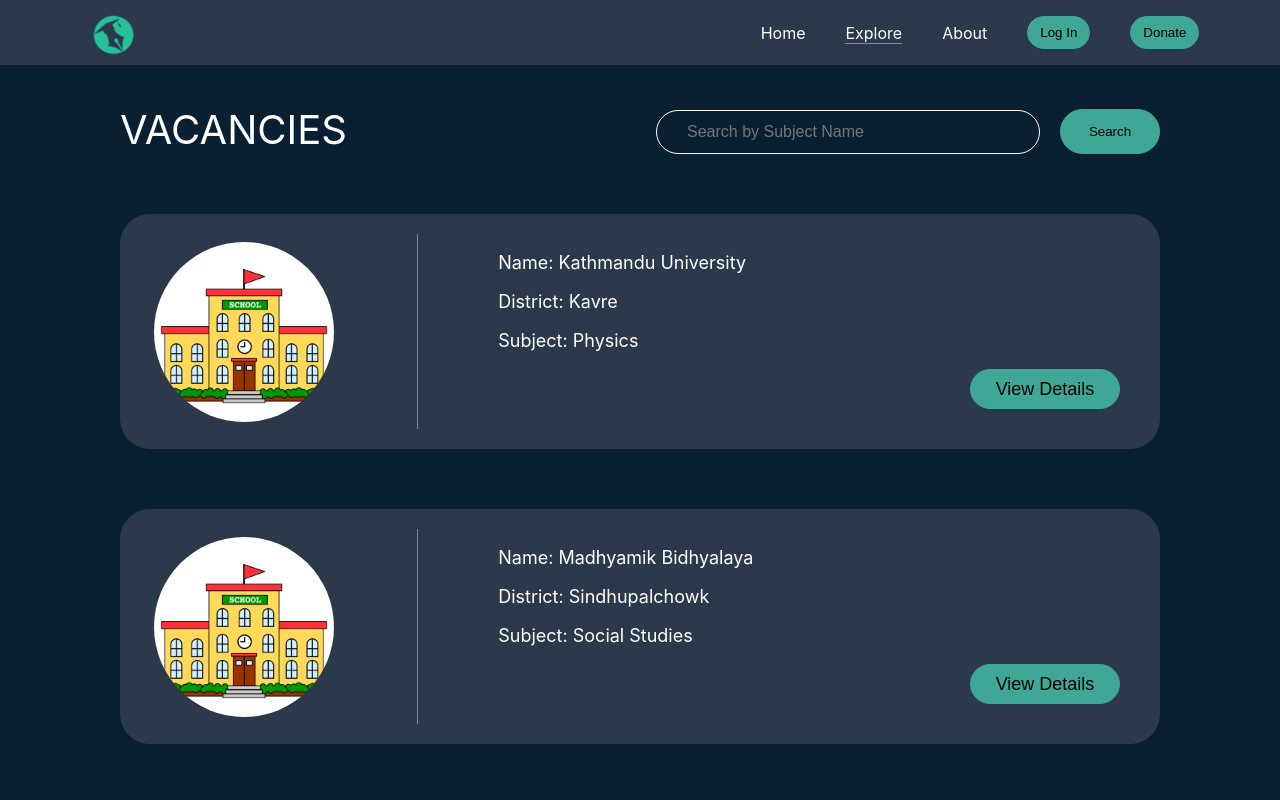
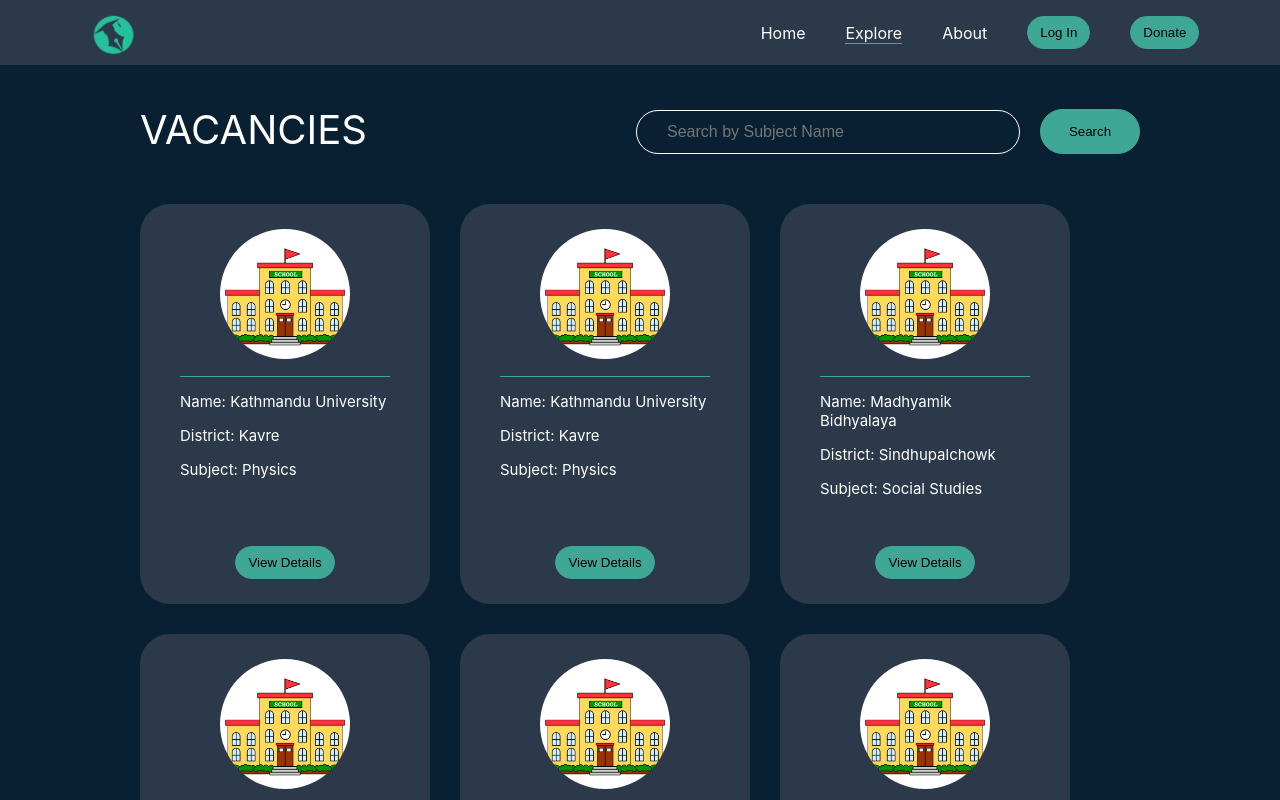
Before and after one commit to manidumaru/Call-for-Tutor, a React (Create React App) app in the folder project/: page /explore in a window 1280 px wide. Shown: the top 800 px of the page. Built offline with nearby package versions, Linux system fonts and the light colour scheme.

Commit message:
changes to explore

```diff
--- a/project/src/components/Explore/Explore.css
+++ b/project/src/components/Explore/Explore.css
@@ -1,5 +1,5 @@
 .explore-main {
-    margin:40px 120px 30px 120px;
+    margin:40px 90px 30px 140px;
     color:white;
 }
 
@@ -16,6 +16,7 @@
 .search-bar {
     flex:1;
     display:flex;
+    margin-right:50px;
     justify-content: flex-end;
     align-items: flex-end;
 }
@@ -37,3 +38,8 @@
     border-radius:50px;
     margin-left: 20px;
 }
+
+.vacancy-enclosure {
+    display:flex;
+    flex-wrap: wrap;
+}
--- a/project/src/components/Explore/Explore.js
+++ b/project/src/components/Explore/Explore.js
@@ -34,9 +34,16 @@ function Explore() {
           </div>
         </div>
       </div>
-      <VacancyCard vacancy={vacancies[0]}></VacancyCard>
-      <VacancyCard vacancy={vacancies[1]}></VacancyCard>
-      <VacancyCard vacancy={vacancies[2]}></VacancyCard>
+      <div className="vacancy-enclosure">
+        <VacancyCard vacancy={vacancies[0]}></VacancyCard>
+        <VacancyCard vacancy={vacancies[0]}></VacancyCard>
+        <VacancyCard vacancy={vacancies[1]}></VacancyCard>
+        <VacancyCard vacancy={vacancies[1]}></VacancyCard>
+        <VacancyCard vacancy={vacancies[1]}></VacancyCard>
+        <VacancyCard vacancy={vacancies[1]}></VacancyCard>
+        <VacancyCard vacancy={vacancies[1]}></VacancyCard>
+        <VacancyCard vacancy={vacancies[2]}></VacancyCard>
+      </div>
     </div>
   );
 }
--- a/project/src/components/Explore/VacancyCard.js
+++ b/project/src/components/Explore/VacancyCard.js
@@ -8,7 +8,6 @@ function VacancyCard(props) {
                 <img src={school} alt=""></img>
             </div>
             <div className="vacancy-description">
-                <div className="description">
                 <p>Name: {props.vacancy.Name}</p>
                 <p>District: {props.vacancy.District}</p>
                 <p>Subject: {props.vacancy.Subject}</p>
@@ -16,7 +15,7 @@ function VacancyCard(props) {
             <div className="view-details-btn">
                 <button>View Details</button>
             </div>
-            </div>
+
         </div>
     );
 }
--- a/project/src/components/Explore/vacancycard.css
+++ b/project/src/components/Explore/vacancycard.css
@@ -1,12 +1,16 @@
 .vacancy-Card {
     display:flex;
+    flex-direction: column;
+    width:290px;
+    height:400px;
+    margin-right:30px;
+    margin-bottom: 30px;
     background-color: #2C394B;
-    margin:60px 0px 60px 0px;
-    padding:20px 0px 20px 0px;
     border-radius: 30px;
 }
 
 .vacancy-image {
+    margin-top:25px;
     flex:1;
     display:flex;
     justify-content: center;
@@ -14,30 +18,22 @@
 }
 
 .vacancy-image img {
-    height:180px;
+    height:130px;
     width:auto;
     border-radius: 50%;
 }
 
 .vacancy-description {
+    font-size: 15px;
     flex:3;
-    margin-left:50px;
-    border-left:1px solid #3FA796
+    border-top:1px solid #3FA796;
+    margin: 17px 40px 0px 40px;
 }
 
-.description {
-    font-size:18px;
-    opacity: 3;
-}
 
 .view-details-btn {
-    display:flex;
-    justify-content: flex-end;
-    margin: 0px 40px 20px 0px;
+    flex:1.7;
+    display: flex;
+    justify-content: center;
+    align-items: center;
 }
-
-.view-details-btn button {
-    height:40px;
-    width:150px;
-    font-size:18px;
-}
--- a/project/src/components/Homepage/Features.js
+++ b/project/src/components/Homepage/Features.js
@@ -10,6 +10,10 @@ function Features() {
   const ShowExplore = () => {
     Navigate("/explore");
   };
+
+  function popDonate() {
+    Navigate("/donate");
+  }
 
   return (
     <div className="feature-main">
@@ -51,7 +55,7 @@ function Features() {
             </p>
           </div>
           <div class="card-button">
-            <button>Donate</button>
+            <button onClick={popDonate}>Donate</button>
           </div>
         </div>
         <div class="Card">
```
Lines whose indentation alone changed are shown as unchanged.
